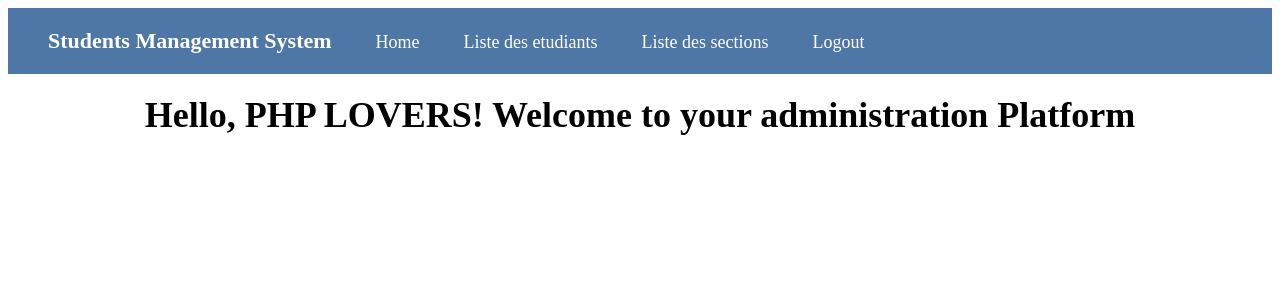
After one commit to louay-dardouri/TP_PHP, a PHP site: page /home.php in a window 1280 px wide. The commit adds this page. Shown: the top 300 px of the page. Run offline with PHP 8.4, Linux system fonts and the light colour scheme.

Commit message:
init home page

```diff
--- a/StudentsManagementSystem/css/style.css
+++ b/StudentsManagementSystem/css/style.css
@@ -28,3 +28,9 @@ a:hover {
 a:active {
   transform: scale(1);
 }
+
+h1 {
+  text-align: center;
+  font-size: 36px;
+  margin-top: 20px;
+}
--- /dev/null
+++ b/StudentsManagementSystem/home.php
@@ -0,0 +1,6 @@
+<?php
+include_once 'fragments/header.php';
+
+echo '<h1>Hello, PHP LOVERS! Welcome to your administration Platform</h1>';
+
+include_once 'fragments/footer.php';
```
